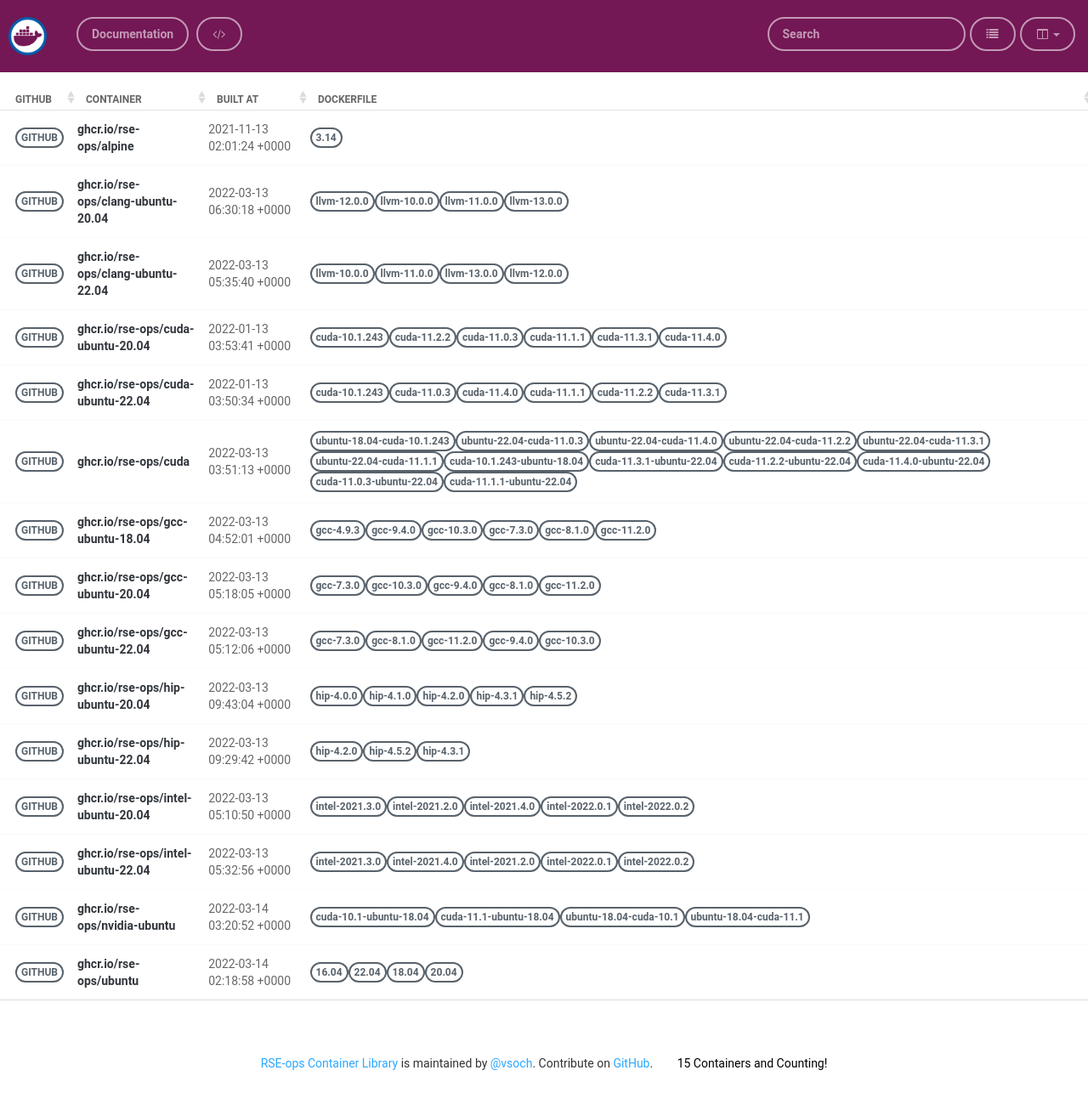
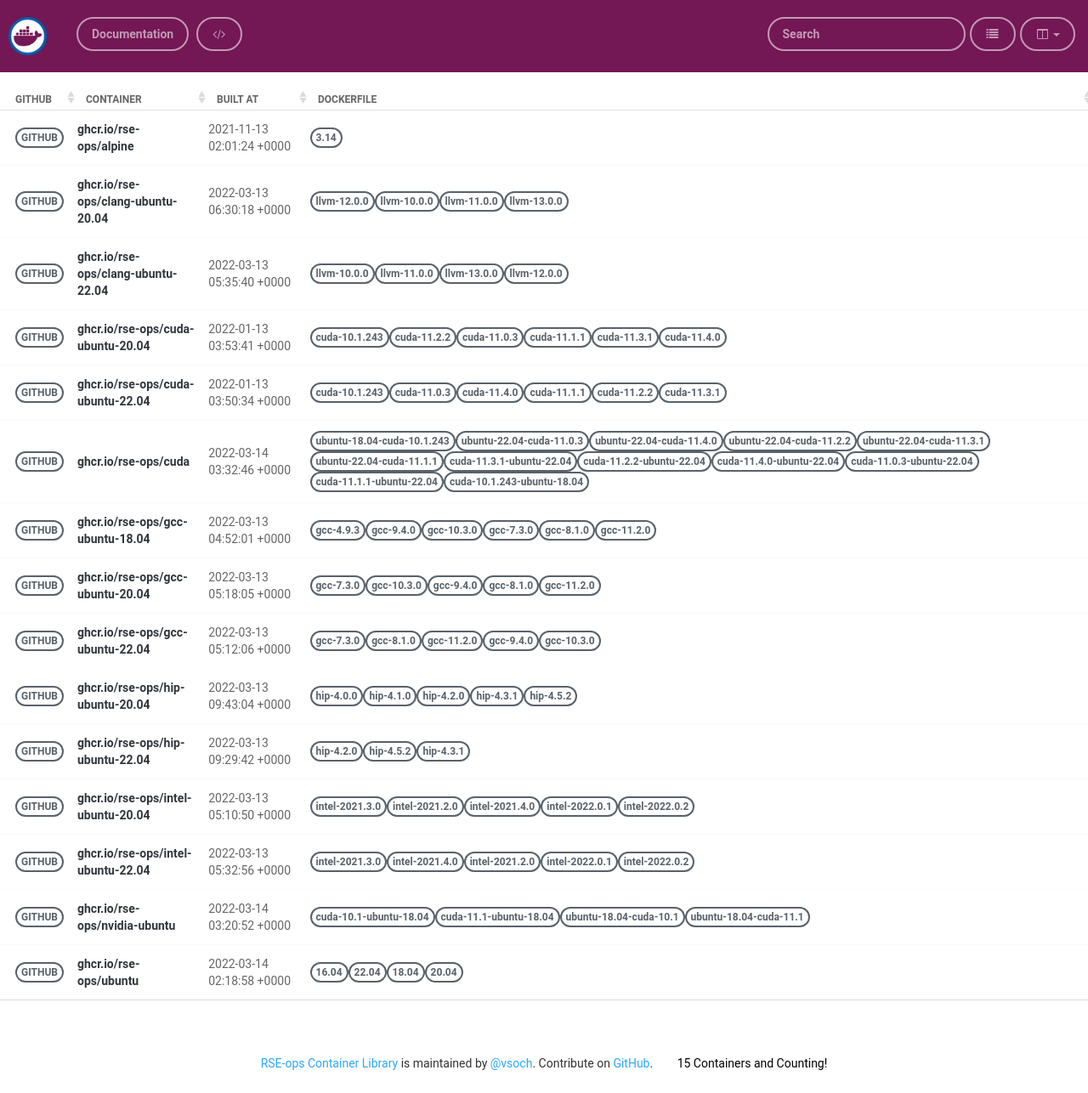
Before and after one commit to rse-ops/docker-images, a Jekyll site: the page built from pages/index.md, in a window 1280 px wide. Shown: the whole page at 85% size. Built offline with Jekyll 4.4.1, drawn with Linux system fonts in a browser that asks for light colours; nearby versions of some CDN libraries.

Commit message:
Automated push to update library 2022-03-14

```diff
--- a/_library/ghcr.io-rse-ops-cuda.md
+++ b/_library/ghcr.io-rse-ops-cuda.md
@@ -1,7 +1,7 @@
 ---
 layout: container
 name: ghcr.io/rse-ops/cuda
-updated_at: 2022-03-13 03:51:13.493710
+updated_at: 2022-03-14 03:32:46.827507
 
 
 container_url: https://github.com/orgs/rse-ops/packages/container/package/cuda
```
Also changed, not shown: other parts of _library/ghcr.io-rse-ops-cuda.md (+3 -3 lines).
